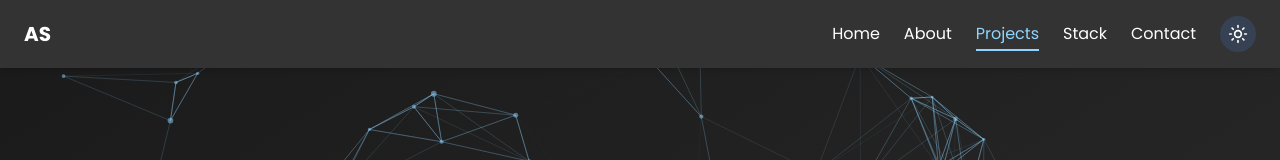
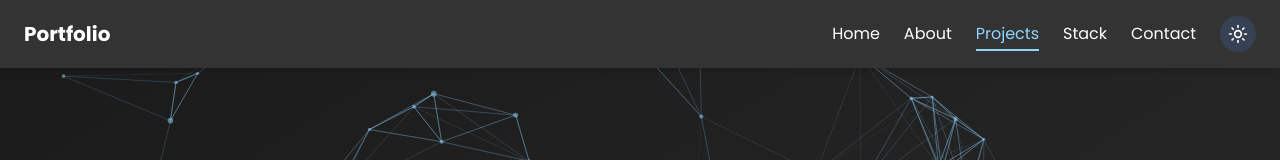
Before and after one commit to Aljon0/my-portfolio, a React (Vite) app: page /#projects in a window 1280 px wide. Shown: the top 160 px of the page. Built offline with nearby package versions, Linux system fonts and the light colour scheme.

Commit message:
feat: update Navbar brand text from 'AS' to 'Portfolio'

```diff
--- a/src/components/Navbar.jsx
+++ b/src/components/Navbar.jsx
@@ -30,7 +30,7 @@ const Navbar = ({ activeSection }) => {
             theme === "light" ? "text-gray-800" : "text-white"
           }`}
         >
-          AS
+          Portfolio
         </a>
 
         {/* Desktop Navigation */}
```
